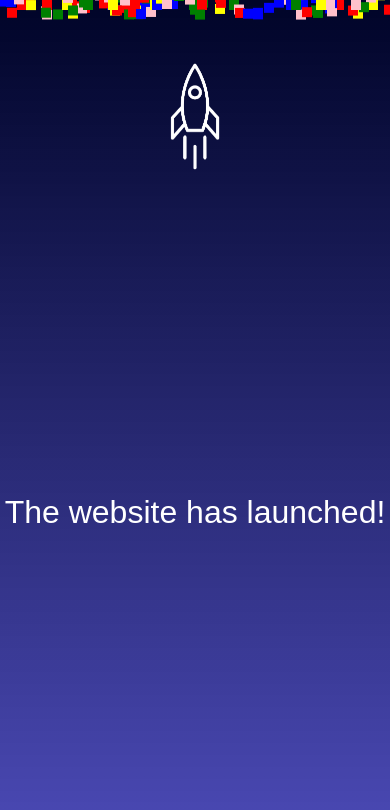
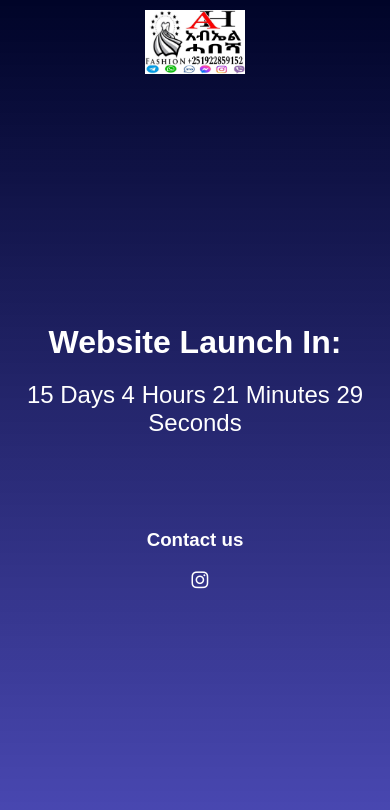
Before and after one commit to hzkuman/hyu, a plain HTML site: page index.html in a window 390 px wide. Drawn offline with Linux system fonts and the light colour scheme.

Commit message:
Add files via upload

```diff
--- a/index.html
+++ b/index.html
@@ -5,8 +5,18 @@
     <meta name="viewport" content="width=device-width, initial-scale=1.0">
     <title>Website Launch Countdown</title>
     <link rel="stylesheet" href="styles.css">
+    <meta content="abealtebeb" name="keywords">
+    <script src="https://kit.fontawesome.com/5ff9eae54b.js" crossorigin="anonymous"></script>
+    <link rel="shortcut icon" type="icon" href="100 - Copy.jpg">
+    <meta content="አብኤል ሓበሻ ቀሚስ ለተለያዬ ኘ ሮግራም የሀገር ባህል ልብስ ስፌት እና መሽጫ ለተለያዮ በአላት እንዲሁም ለሠርግ ለክርሰትና ለልደት +251922859152 ይደውሉ" name="description">
 </head>
 <body>
+    <header>
+        <img src="100 - Copy.jpg" alt="Logo" class="logo">
+        <div class="social-media">
+
+        </div>
+    </header>
     <div class="container">
         <div class="countdown">
             <h1>Website Launch In:</h1>
@@ -14,15 +24,18 @@
                 <span id="days">00</span> Days
                 <span id="hours">00</span> Hours
                 <span id="minutes">00</span> Minutes
-                <span id="seconds">00</span>Seconds
+                <span id="seconds">00</span> Seconds
             </div>
         </div>
-        <div class="rocket">
-            <img src="./images/rocket.png" alt="Rocket" id="rocket">
+
+
+
         </div>
         <div id="message" class="message"></div>
         <div class="celebration" id="celebration"></div>
     </div>
     <script src="script.js"></script>
+    <br><br><br><h3>Contact us</h3>
+    <a href="https://www.instagram.com/abeal_tebeb/" target="_blank" class="social-icon"><i class="fab fa-instagram" title="instagram"></i></a>
 </body>
 </html>
--- a/script.js
+++ b/script.js
@@ -7,7 +7,7 @@ document.addEventListener('DOMContentLoaded', () => {
     const celebrationElement = document.getElementById('celebration');
 
     // Set the date we're counting down to
-    const countdownDate = new Date("June 14, 2024 24:00:00").getTime();
+    const countdownDate = new Date("June 30, 2024 24:00:00").getTime();
 
     // Update the countdown every 1 second
     const countdownFunction = setInterval(() => {
--- a/styles.css
+++ b/styles.css
@@ -3,15 +3,43 @@ body {
     color: white;
     font-family: 'Arial', sans-serif;
     display: flex;
+    flex-direction: column;
+    align-items: center;
     justify-content: center;
-    align-items: center;
     height: 100vh;
     margin: 0;
     overflow: hidden;
 }
 
+header {
+    width: 100%;
+    display: flex;
+    justify-content: space-between;
+    align-items: center;
+    padding: 10px 20px;
+    background: rgba(0, 0, 0, 0);
+    position: absolute;
+    top: 0;
+}
+
+.logo {
+    width: 150px;
+}
+
+.social-media {
+    display: flex;
+}
+
+.social-icon {
+    color: white;
+    font-size: 1.5em;
+    margin-left: 15px;
+    text-decoration: none;
+}
+
 .container {
     text-align: center;
+    margin-top: 50px;
 }
 
 .countdown h1 {
@@ -77,3 +105,44 @@ body {
 .confetti:nth-child(3n) { background: green; }
 .confetti:nth-child(4n) { background: blue; }
 .confetti:nth-child(5n) { background: pink; }
+
+/* Responsive design */
+@media (max-width: 600px) {
+    .countdown h1 {
+        font-size: 2em;
+    }
+
+    #timer {
+        font-size: 1.5em;
+    }
+
+    .rocket {
+        margin-top: 20px;
+    }
+
+    #rocket {
+        width: 80px;
+    }
+
+    .message {
+        font-size: 1.5em;
+    }
+
+    header {
+        flex-direction: column;
+    }
+
+    .logo {
+        width: 100px;
+        margin-bottom: 10px;
+    }
+
+    .social-media {
+        justify-content: center;
+    }
+
+    .social-icon {
+        font-size: 1.2em;
+        margin-left: 10px;
+    }
+}
```
Also changed, not shown: 100 - Copy.jpg (added), img 1 - Copy.jpg (added).
